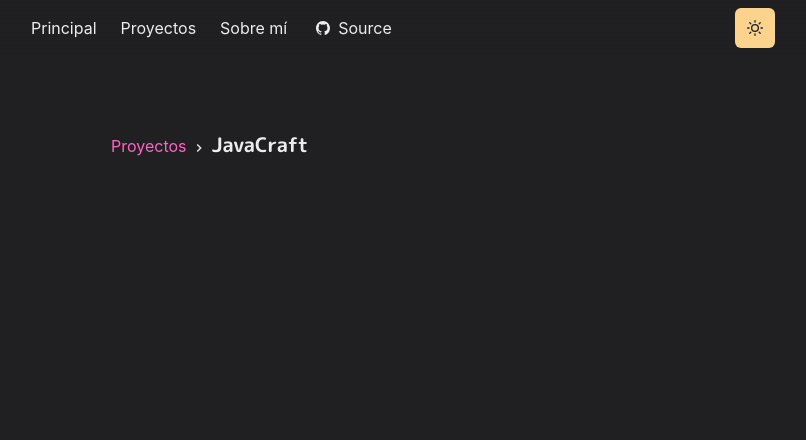
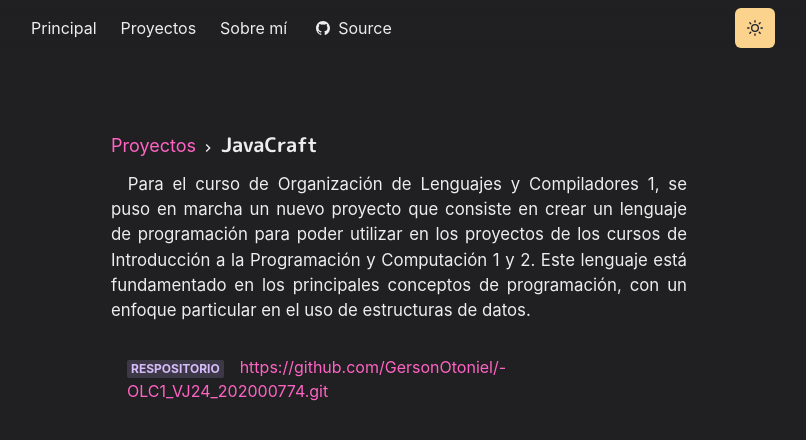
Before and after one commit to GersonOtoniel/My_Portafolio, a React (Vite) app: page /ProyectoCompiladores1 in a window 1280 px wide. Shown: the top 440 px of the page, without its empty margins (241-1047 px from the left). Built offline with nearby package versions, Linux system fonts and the light colour scheme.

Commit message:
update file Compilador.jsx

```diff
--- a/src/Layouts/LayoutWork.jsx
+++ b/src/Layouts/LayoutWork.jsx
@@ -7,7 +7,7 @@ import { ChevronRightIcon } from "@chakra-ui/icons"
 export const Title = ({children}) => {
     return(
         <Box>
-        <Link as={NavLink} to='/work' >
+        <Link as={NavLink} to='/work' fontSize={18}>
             Proyectos
         </Link>
         <span>
--- a/src/Works/Compilador.jsx
+++ b/src/Works/Compilador.jsx
@@ -1,6 +1,7 @@
-import { Container, Text } from "@chakra-ui/react"
+import { Badge, Container, Link, List, ListItem } from "@chakra-ui/react"
 import Layout from "../components/Article"
 import { Title } from "../Layouts/LayoutWork"
+import Paragraph from "../components/paragraph"
 
 const CompiladoresUno = () => {
     return (
@@ -9,6 +10,24 @@ const CompiladoresUno = () => {
                 <Title>
                     JavaCraft
                 </Title>
+                <Paragraph>
+                Para el curso de Organización de Lenguajes y Compiladores 1, se puso en
+                marcha un nuevo proyecto que consiste en crear un lenguaje de
+                programación para poder utilizar en los proyectos de los cursos de
+                Introducción a la Programación y Computación 1 y 2. Este lenguaje está
+                fundamentado en los principales conceptos de programación, con un enfoque
+                particular en el uso de estructuras de datos.
+                </Paragraph>
+                <List ml={4} my={8}>
+                    <ListItem>
+                        <Badge colorScheme="purple" mr={4}>
+                            Respositorio
+                        </Badge>
+                        <Link href="https://github.com/GersonOtoniel/-OLC1_VJ24_202000774.git" target="_blank">
+                            https://github.com/GersonOtoniel/-OLC1_VJ24_202000774.git
+                        </Link>
+                    </ListItem>
+                </List>
             </Container>
         </Layout>
     )
--- a/src/components/paragraph.jsx
+++ b/src/components/paragraph.jsx
@@ -4,6 +4,7 @@ const Paragraph = styled.p`
   text-align: justify;
   text-indent: 1em;
   hyphens: auto;
+  font-size: 1.05em
 `
 
 export default Paragraph
```
